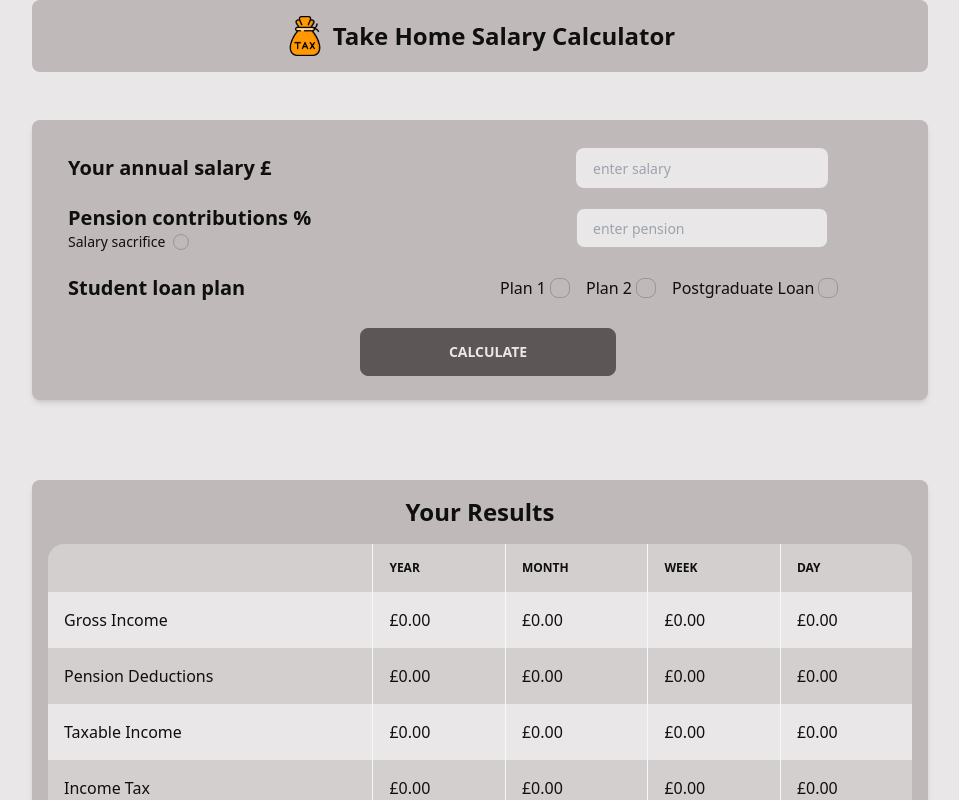
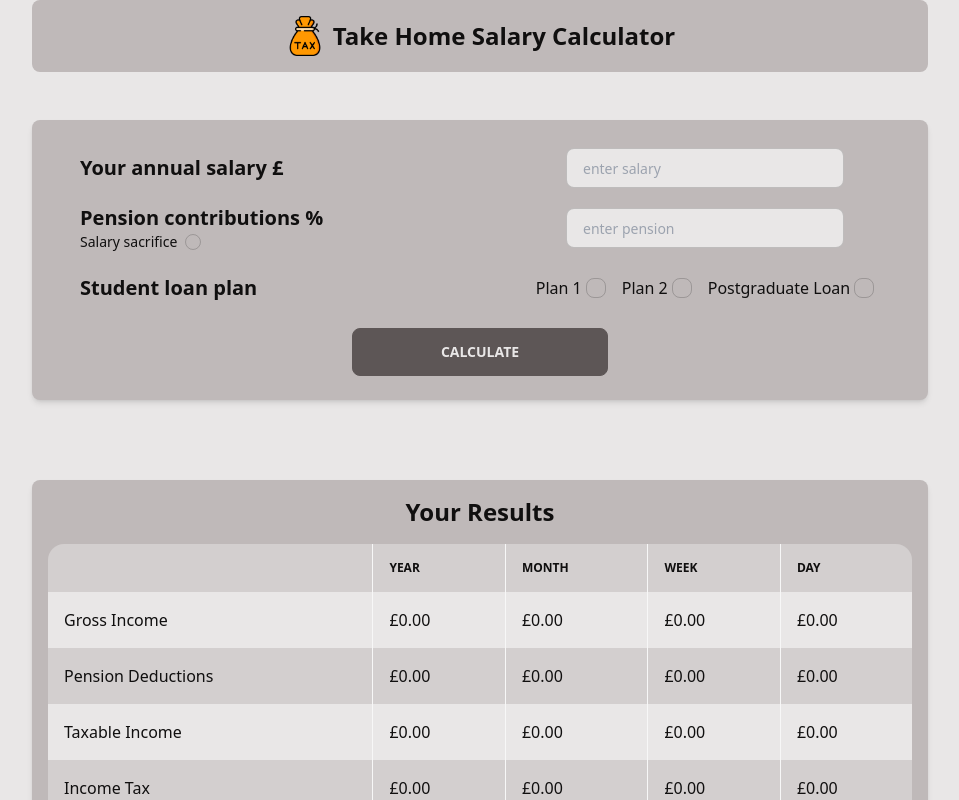
Before and after one commit to aamircodes/salary-calculator, a React (Create React App) app: page / in a window 1280 px wide. Shown: the top 800 px of the page, without its empty margins (160-1119 px from the left). Built offline with nearby package versions, Linux system fonts and the light colour scheme.

Commit message:
fix some layout issues

```diff
--- a/src/App.js
+++ b/src/App.js
@@ -1,4 +1,4 @@
-import { useState, useEffect, useRef } from 'react';
+import { useState, useRef } from 'react';
 import Form from './components/Form';
 import Table from './components/Table';
 import Header from './components/Header';
--- a/src/components/Form.js
+++ b/src/components/Form.js
@@ -123,31 +123,29 @@ const Form = ({
 
   return (
     <div className={`${className}`}>
-      <section className='bg-base-300 rounded-lg shadow-md px-4 py-6 sm:pl-8'>
+      <section className='bg-base-300 rounded-lg shadow-md px-4 py-6'>
         <form onSubmit={handleSubmit} className='mx-auto'>
-          <div className='grid grid-cols-1 gap-2 md:grid-cols-2 md:gap-4 p-1 items-center justify-center'>
-            <label className='text-lg sm:text-xl text-center md:text-start font-semibold'>
+          <div className='grid grid-cols-1 sm:grid-cols-2 sm:gap-4 sm:pl-8 p-1 items-center gap-y-1'>
+            <label className='text-xl text-center sm:text-start font-semibold'>
               Your annual salary £
             </label>
             <input
               type='number'
               placeholder='enter salary'
-              className='input input-md h-10 input-borderer mx-20'
+              className='input input-md input-bordered h-10 mx-20 sm:mx-16'
               step='0.01'
               min={0}
               required
               value={salary}
               onChange={(e) => setSalary(e.target.value)}
             />
-            <div className='flex flex-col'>
-              <label className='text-lg sm:text-xl font-semibold text-center md:text-start'>
+            <div className='flex flex-col mt-4 sm:mt-0'>
+              <label className='text-xl font-semibold text-center sm:text-start'>
                 Pension contributions %
               </label>
               <div className='form-control'>
                 <label className='label cursor-pointer flex justify-center sm:justify-start space-x-2 p-0'>
-                  <span className='label-text font-normal text-sm'>
-                    Salary sacrifice
-                  </span>
+                  <span className='label-text text-sm'>Salary sacrifice</span>
                   <input
                     type='checkbox'
                     checked={isSalarySacrifice}
@@ -159,7 +157,7 @@ const Form = ({
             </div>
 
             <input
-              className='input input-md h-10 input-bordered mx-20'
+              className='input input-md h-10 input-bordered mx-20 sm:mx-16'
               type='number'
               step='0.01'
               min={0}
@@ -169,11 +167,11 @@ const Form = ({
               value={pensionRate}
               onChange={(e) => setPensionRate(e.target.value)}
             />
-            <label className='text-lg sm:text-xl font-semibold text-center md:text-start'>
+            <label className='text-xl font-semibold text-center sm:text-start mt-4 sm:mt-0'>
               Student loan plan
             </label>
-            <div className='flex flex-row sm:space-x-2 justify-center md:justify-start'>
-              <label className='label cursor-pointer font-medium'>
+            <div className='flex flex-row sm:space-x-2 justify-center'>
+              <label className='label cursor-pointer'>
                 Plan 1
                 <input
                   type='checkbox'
@@ -182,7 +180,7 @@ const Form = ({
                   className='checkbox h-5 w-5 ml-1'
                 />
               </label>
-              <label className='label cursor-pointer font-medium'>
+              <label className='label cursor-pointer'>
                 Plan 2
                 <input
                   type='checkbox'
@@ -191,7 +189,7 @@ const Form = ({
                   className='checkbox h-5 w-5 ml-1'
                 />
               </label>
-              <label className='label cursor-pointer font-medium'>
+              <label className='label cursor-pointer'>
                 Postgraduate Loan
                 <input
                   type='checkbox'
--- a/src/components/Header.js
+++ b/src/components/Header.js
@@ -1,6 +1,6 @@
 import incomeIcon from '../logo.png';
 
-const Header = ({ onClick }) => {
+const Header = () => {
   const handleIconClick = () => {
     window.scrollTo(0, 0); // Scrolls to the top of the page
   };
```
